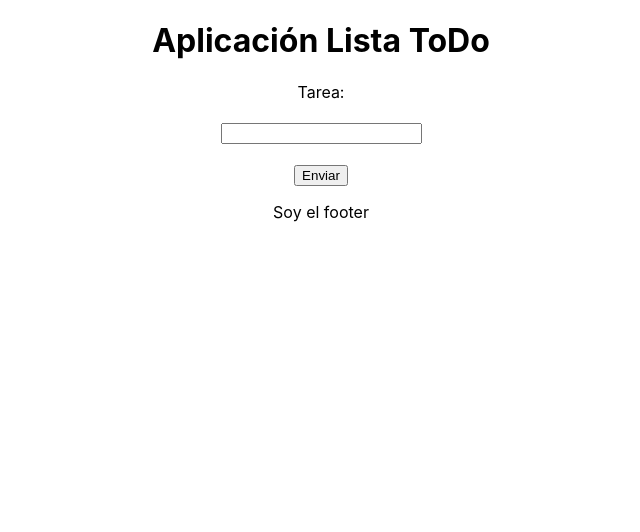
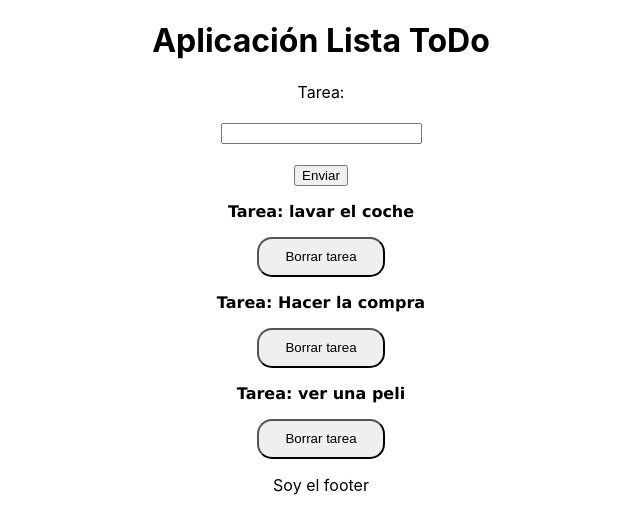
Before and after one commit to Cjuampi/toDo, a React (Create React App) app in the folder todo/: page / in a window 1280 px wide. Shown: the top 532 px of the page, without its empty margins (319-959 px from the left). Built offline with nearby package versions, Linux system fonts and the light colour scheme.

Commit message:
vnnvnvnv

```diff
--- a/todo/src/components/List/List.js
+++ b/todo/src/components/List/List.js
@@ -14,7 +14,7 @@ class List extends Component {
     renderTareas = () => this.state.todoList
                             .map((tarea,i)=> {
                                 let keyValue = uuidv4();
-                                <Card key={keyValue} dataToCard={tarea} remove ={()=>this.removeOneProduct(keyValue)}/>
+                                return  <Card key={keyValue} dataToCard={tarea} remove ={()=>this.removeOneProduct(i)}/>
                             })
 
     addTarea = (tarea) =>{
```
